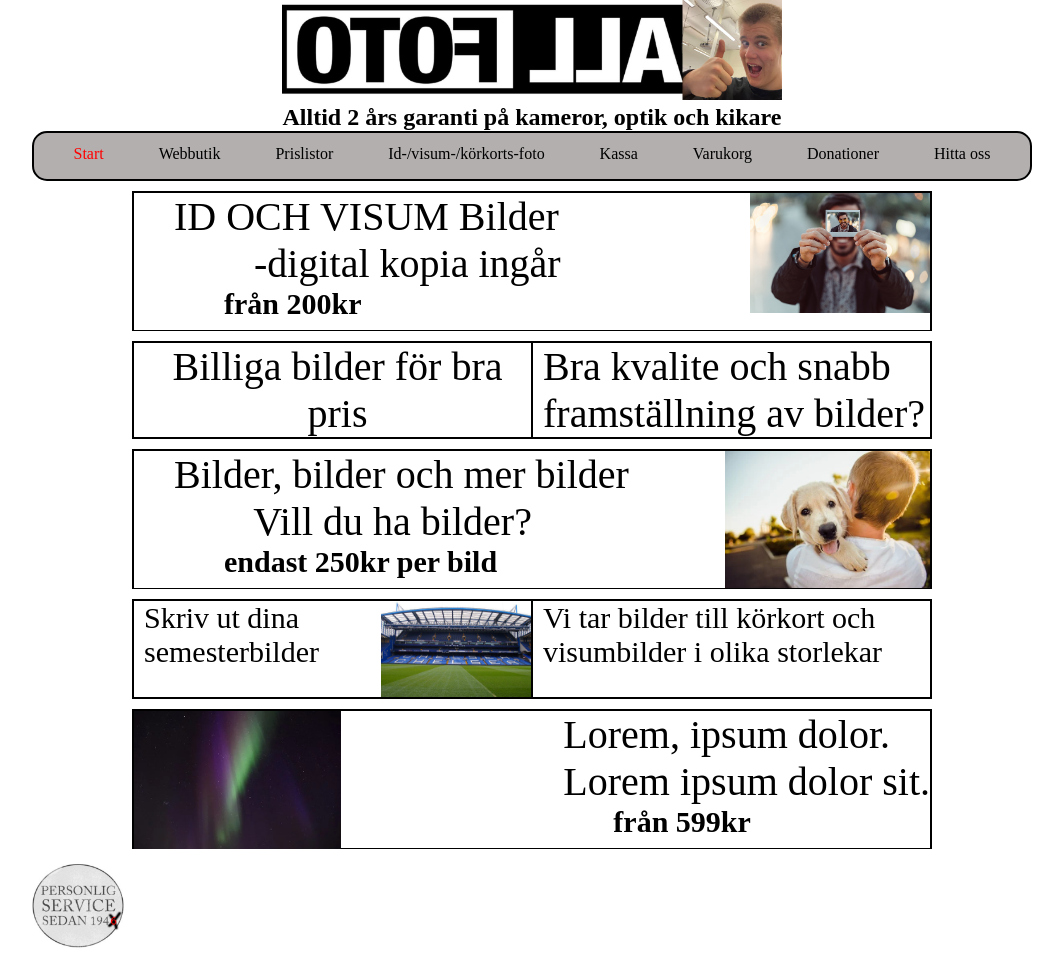
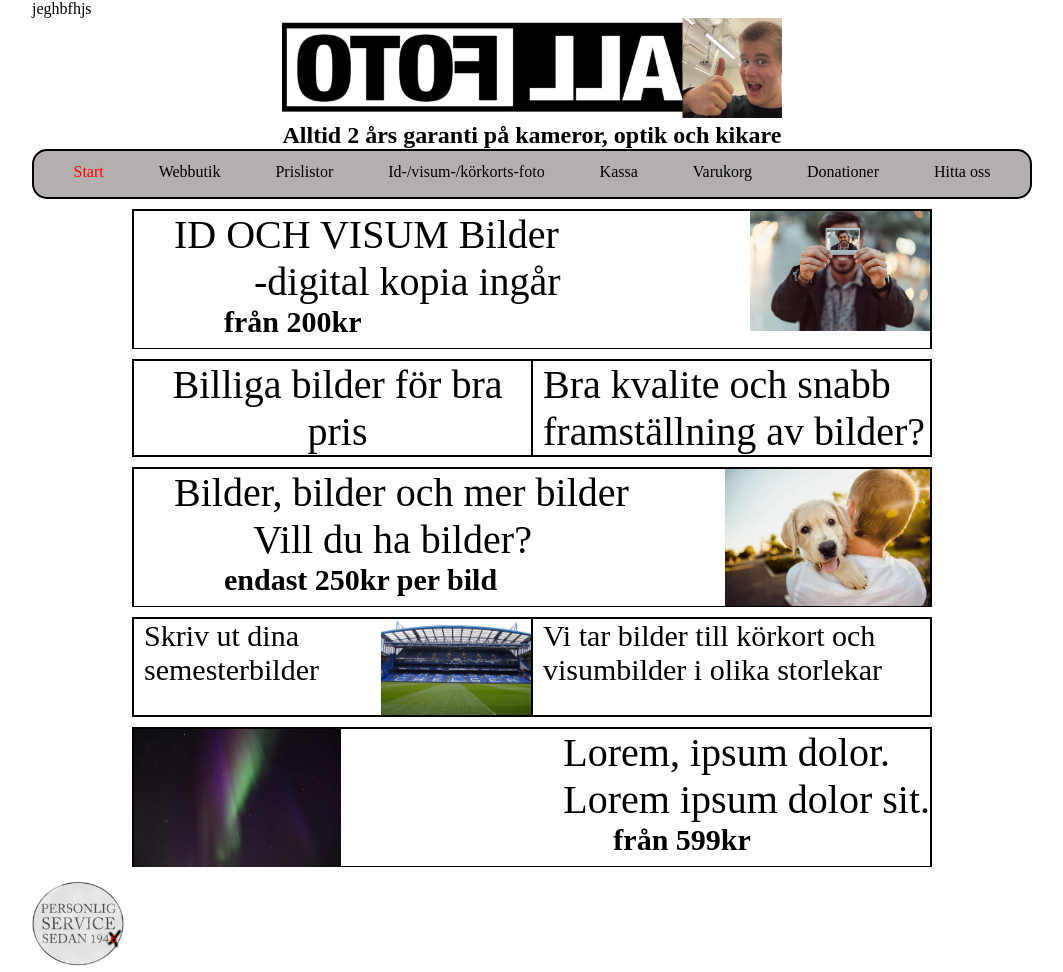
Before and after one commit to didrikvarma/Slutprojekt, a plain HTML site: page index.html in a window 1280 px wide. Shown: the top 972 px of the page, without its empty margins (108-1171 px from the left). Drawn offline with Linux system fonts and the light colour scheme.

Commit message:
kjashdiob

```diff
--- a/index.html
+++ b/index.html
@@ -7,7 +7,7 @@
     <link rel="stylesheet" href="mall.css">
 </head>
 <body>
-
+jeghbfhjs
     <header>
             <img src="img/Logo_Start_2021-scaled.jpg" alt="Logo" height=100px; width=500px><h1>Alltid 2 års garanti på kameror, optik och kikare</h1>
                 <div class="container">
```
